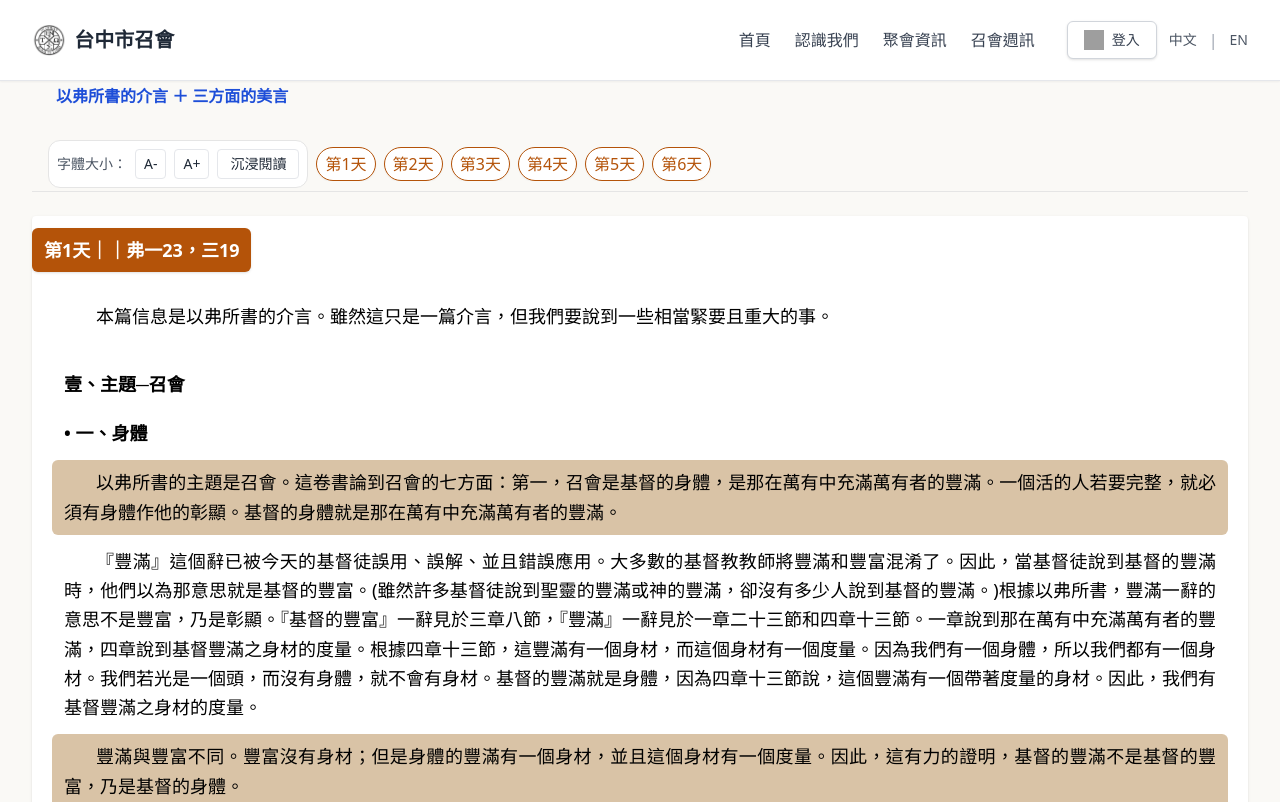
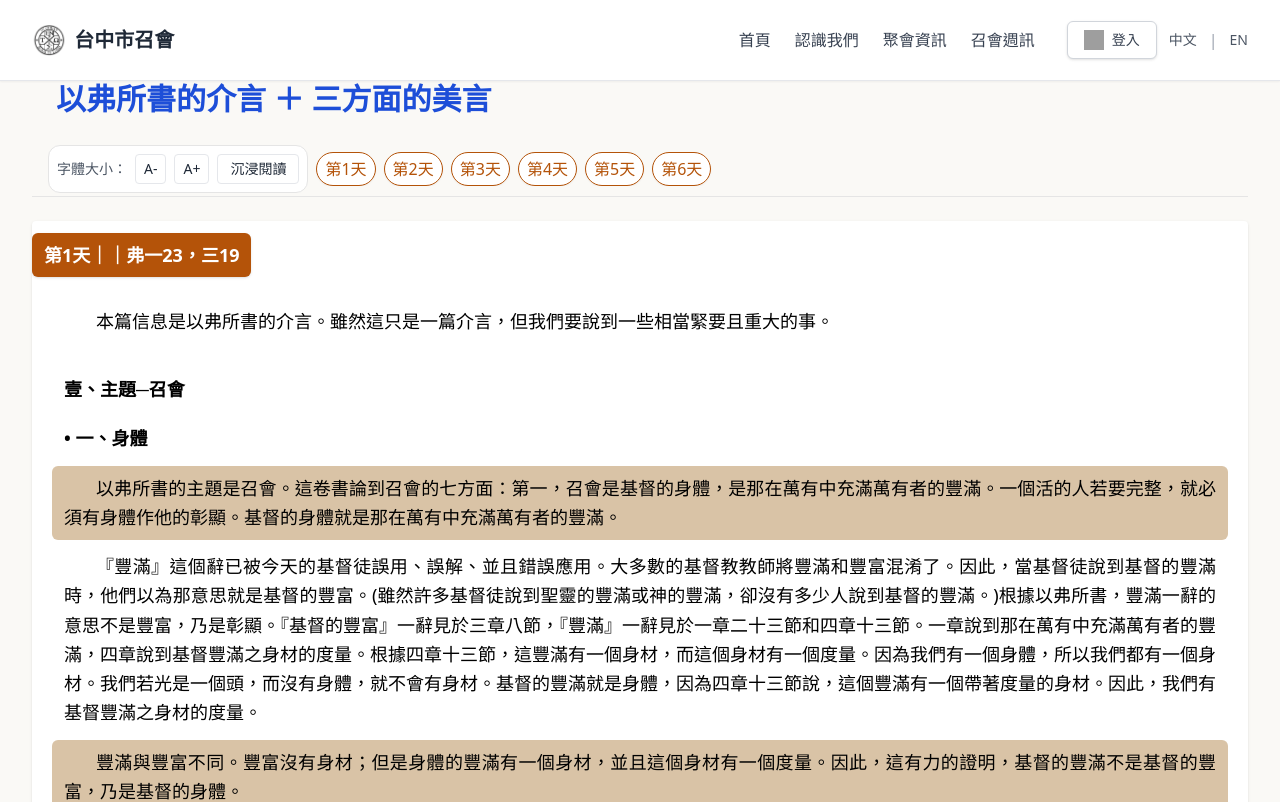
Before and after one commit to SamuelXingCheng/chtai-webapp, a Vue app in the folder frontend/: page /life-study in a window 1280 px wide. Shown: the top 802 px of the page. Built offline with nearby package versions, Linux system fonts and the light colour scheme; no server answers; grey boxes are pictures that could not be loaded.

Commit message:
feat: 生命讀經頁面，標題字體大小動態調整

```diff
--- a/frontend/src/components/lifeStudy/LifeStudyReader.vue
+++ b/frontend/src/components/lifeStudy/LifeStudyReader.vue
@@ -17,14 +17,20 @@
         // 沉浸：改成 relative，和內容在同一平面
         immersive
           ? 'relative px-6 py-2 flex flex-wrap items-center gap-4 bg-[#262626]'
-          : 'sticky z-40 px-6 py-1 flex flex-wrap items-center justify-between gap-4 bg-inherit'
+          : 'sticky z-40 px-6 py-[0.7px] flex flex-wrap items-center justify-between gap-4 bg-inherit'
       ]"
       :style="immersive ? {} : { top: headerTopPx }"
     >
-      <h1 :style="{ fontSize }"
-          :class="[immersive ? 'text-[#C19960]' : 'text-blue-700', 'font-bold whitespace-normal sm:whitespace-nowrap']">
+      <h1
+        :class="[
+          immersive ? 'text-[#C19960]' : 'text-blue-700',
+          'font-bold whitespace-normal',
+          'text-lg sm:text-xl md:text-2xl lg:text-3xl' // 手機小、桌面大
+        ]"
+      >
         {{ mergedTitle || '生命讀經載入中…' }}
       </h1>
+
     </div>
 
     <!-- 導覽列 -->
```
